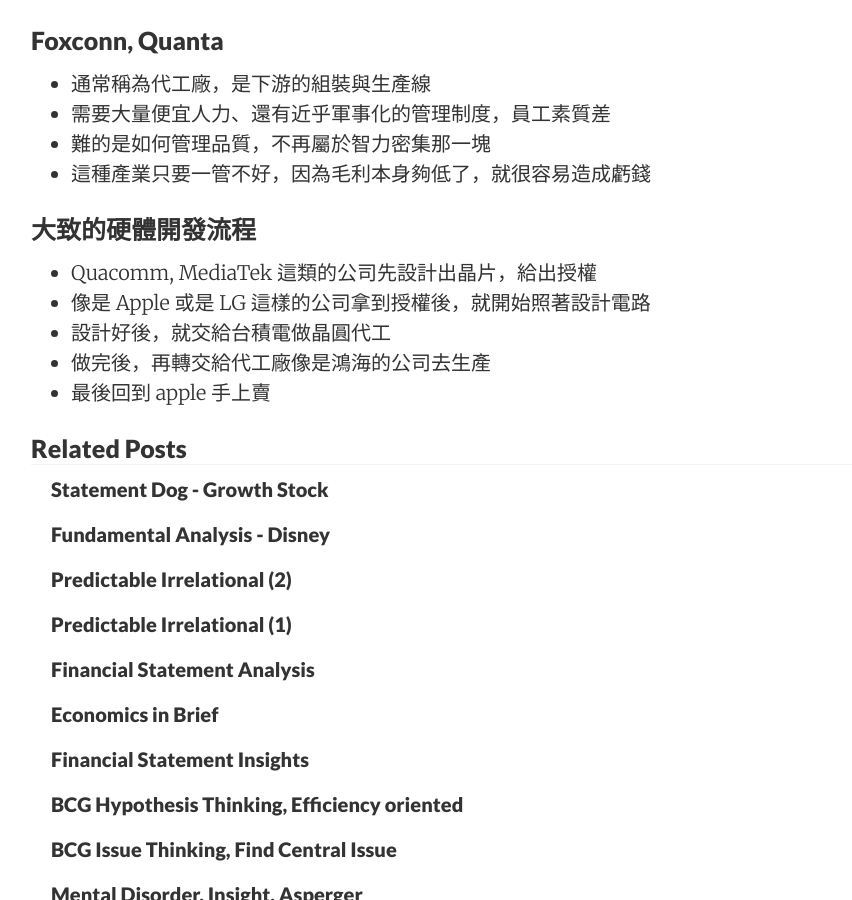
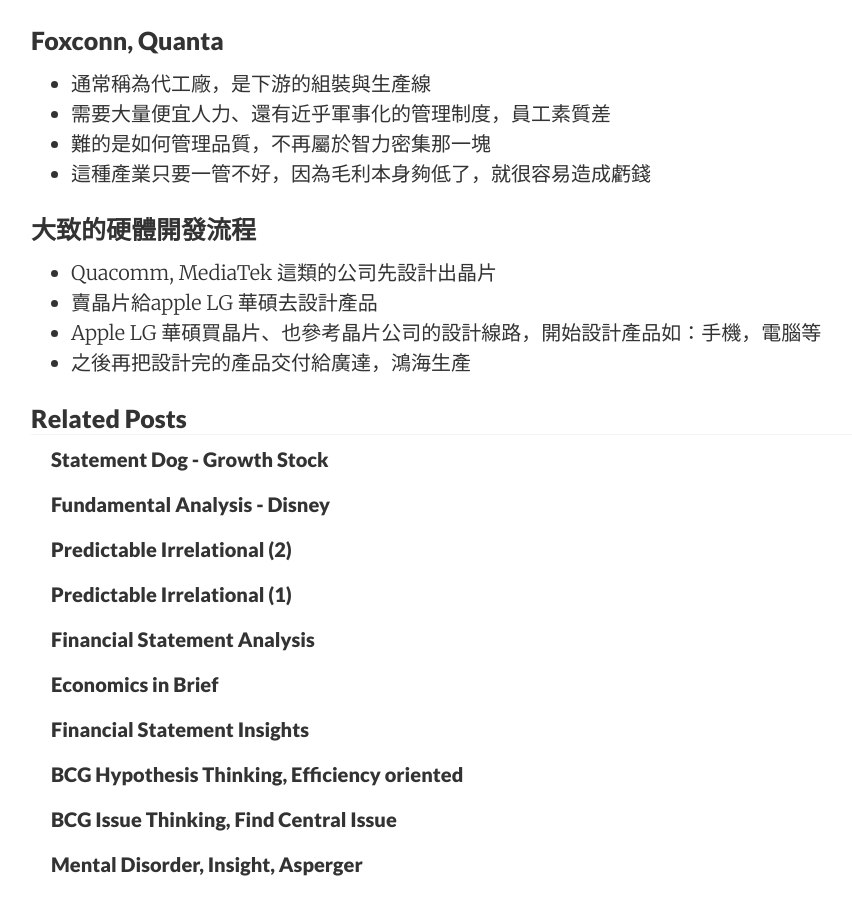
Before and after one commit to AdrianHsu/AdrianHsu.github.io, a Jekyll site: the page built from _posts/2020-12-10-ic.md, in a window 1280 px wide and 900 px high, scrolled down 5056 px. Shown: the whole window, without its empty margins (189-1041 px from the left). Built offline with Jekyll 4.4.1, drawn with Linux system fonts in a browser that asks for light colours; nearby versions of some CDN libraries; comment, search, counter and statistics services are not loaded.

Commit message:
[UPDATED] Fri Dec 11 11:15:39 CST 2020 :bulb:

```diff
--- a/_posts/2020-12-10-ic.md
+++ b/_posts/2020-12-10-ic.md
@@ -150,8 +150,7 @@
 
 ### 大致的硬體開發流程
 
-- Quacomm, MediaTek 這類的公司先設計出晶片，給出授權
-- 像是 Apple 或是 LG 這樣的公司拿到授權後，就開始照著設計電路
-- 設計好後，就交給台積電做晶圓代工
-- 做完後，再轉交給代工廠像是鴻海的公司去生產
-- 最後回到 apple 手上賣
+- Quacomm, MediaTek 這類的公司先設計出晶片
+- 賣晶片給apple LG 華碩去設計產品
+- Apple LG 華碩買晶片、也參考晶片公司的設計線路，開始設計產品如：手機，電腦等
+- 之後再把設計完的產品交付給廣達，鴻海生產
```
